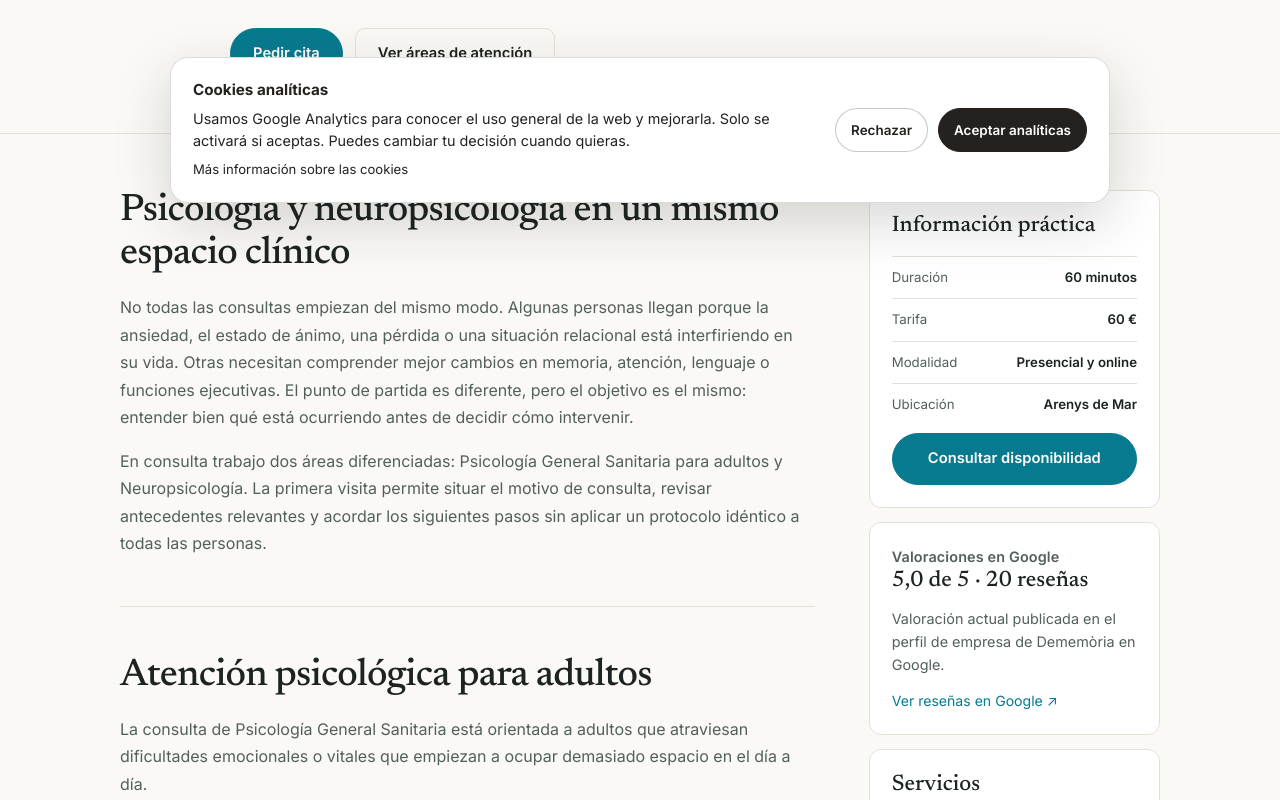
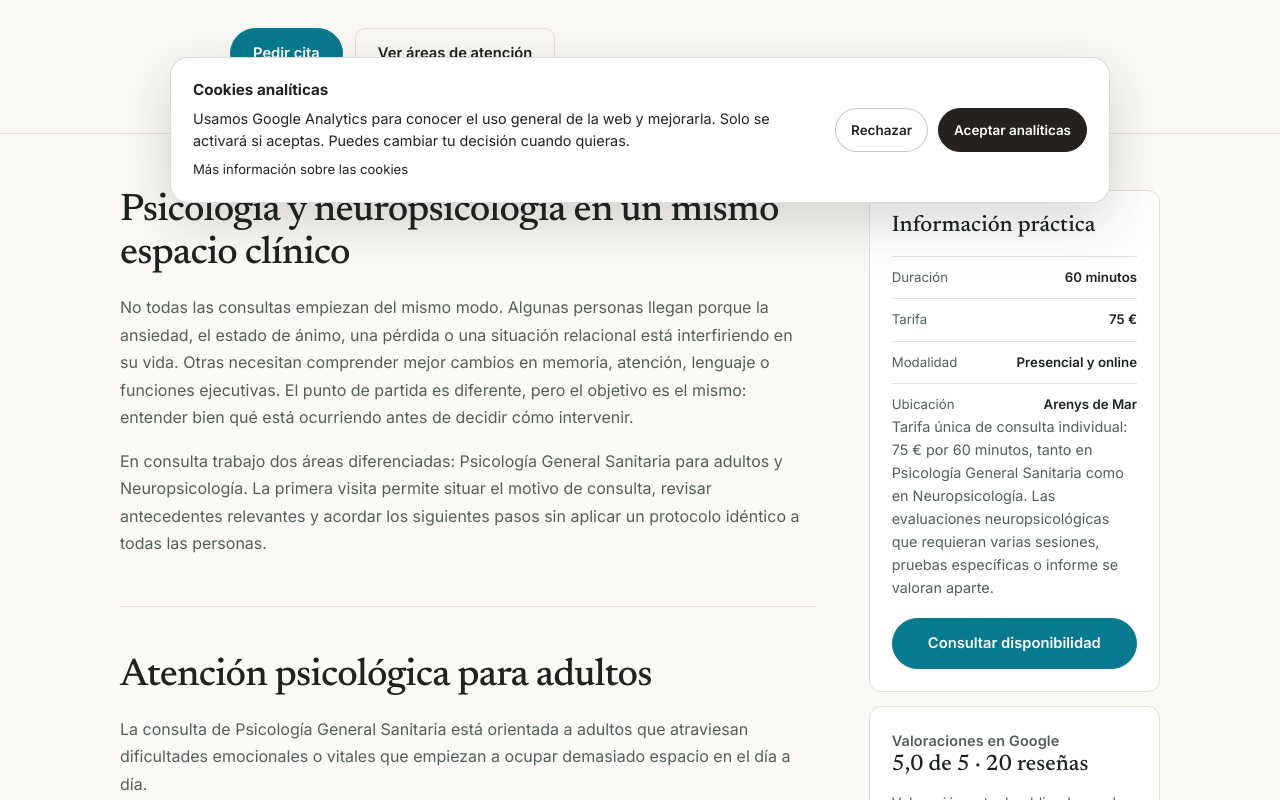
Before and after one commit to carolinasanchezgirona/Portfolio-Carolina, a Next.js app: page /psicologa-arenys-de-mar in a window 1280 px wide. Shown: the part 575-1375 px from the top of the page. Built offline with nearby package versions, Linux system fonts and the light colour scheme.

Commit message:
Unifica tarifa de psicologia y neuropsicologia

```diff
--- a/app/psicologa-arenys-de-mar/page.tsx
+++ b/app/psicologa-arenys-de-mar/page.tsx
@@ -123,10 +123,11 @@ export default function LocalPsychologistPage() {
             <h2>Información práctica</h2>
             <ul className="seo-facts">
               <li><span>Duración</span><strong>60 minutos</strong></li>
-              <li><span>Tarifa</span><strong>60 €</strong></li>
+              <li><span>Tarifa</span><strong>75 €</strong></li>
               <li><span>Modalidad</span><strong>Presencial y online</strong></li>
               <li><span>Ubicación</span><strong>Arenys de Mar</strong></li>
             </ul>
+            <p className="seo-card-note">Tarifa única de consulta individual: 75 € por 60 minutos, tanto en Psicología General Sanitaria como en Neuropsicología. Las evaluaciones neuropsicológicas que requieran varias sesiones, pruebas específicas o informe se valoran aparte.</p>
             <a className="editorial-btn editorial-btn-primary" href="/cita/">Consultar disponibilidad</a>
           </div>
 
```
